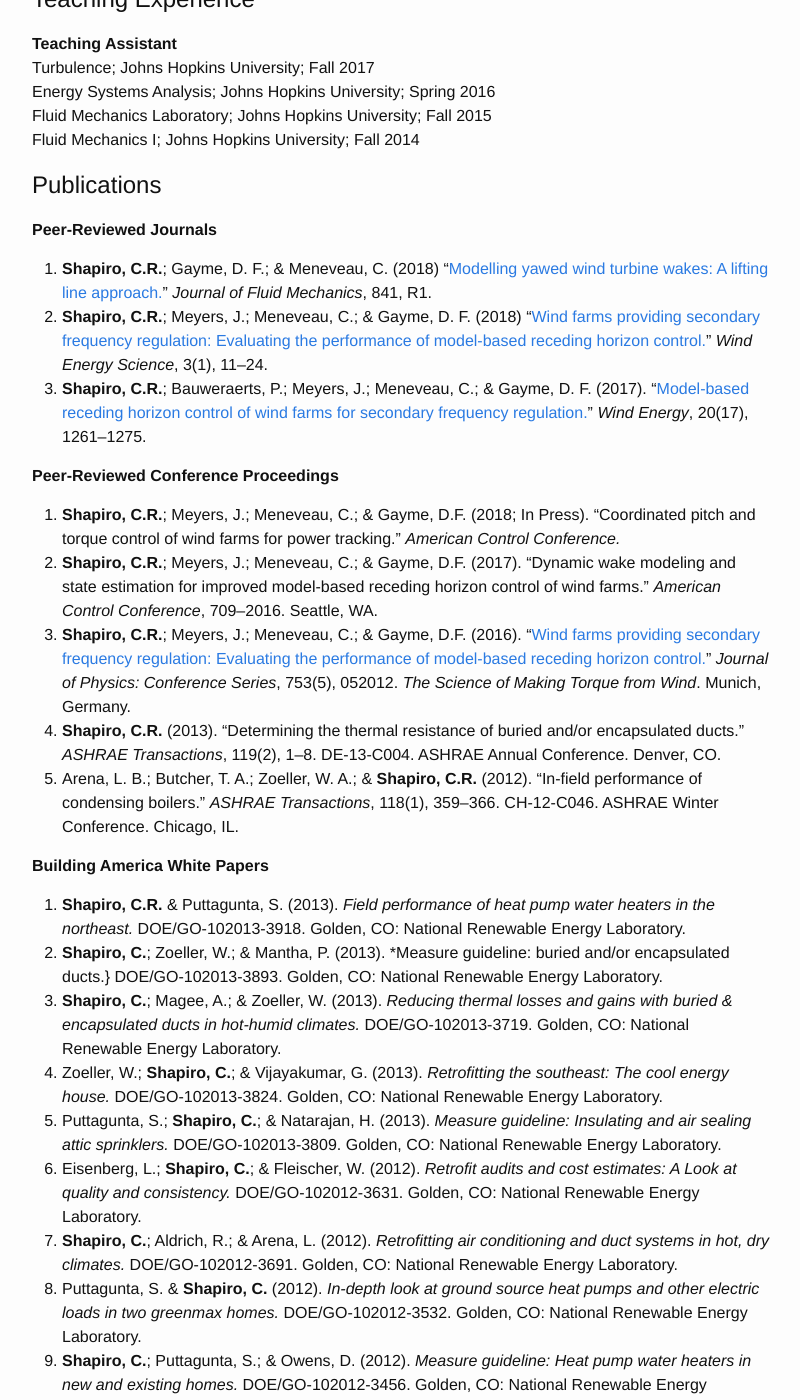
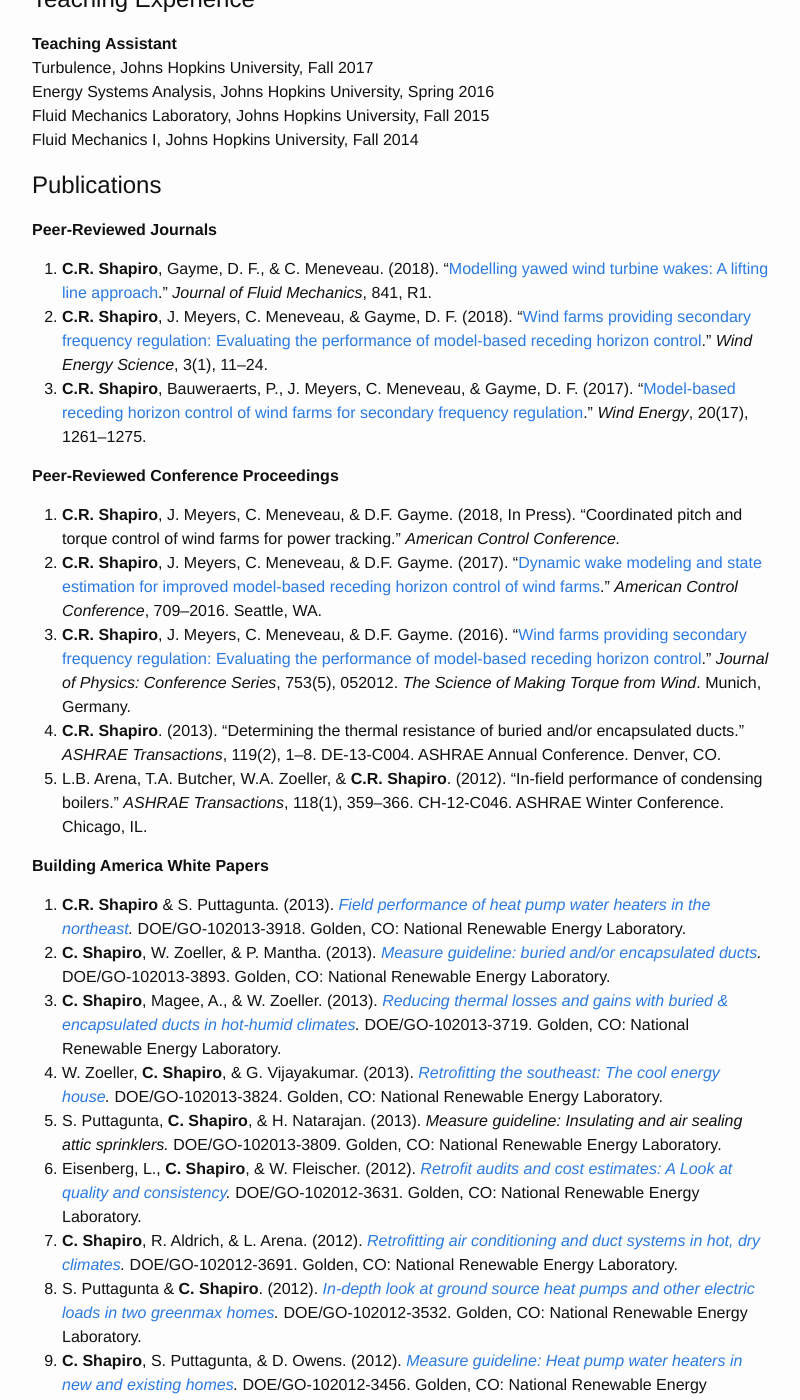
Before and after one commit to crshapiro/crshapiro.github.io, a Jekyll site: the page built from cv.md, in a window 1280 px wide and 1400 px high, scrolled down 1023 px. Shown: the whole window, without its empty margins (238-1038 px from the left). Built offline with Jekyll 4.4.1, drawn with Linux system fonts in a browser that asks for light colours; some of the changed lines change nothing that is shown; some of the changed text lies outside the part shown.

Commit message:
links in cv.

```diff
--- a/cv.md
+++ b/cv.md
@@ -13,56 +13,56 @@
 
 # Work Experience
 **Research Assistant**
-*Johns Hopkins University; Baltimore, MD*
+*Johns Hopkins University, Baltimore, MD*
 *September 2013 -- Present*
 Working under Professors Charles Meneveau and Dennice Gayme on modeling and control of wind farms for grid support applications. Develop simple time-dependent wind-turbine wake models and model-based controllers for  power grid secondary frequency regulation.
 
 **Building Systems Engineer**
-*Steven Winter Associates; Norwalk, CT*
+*Steven Winter Associates, Norwalk, CT*
 *January 2011 -- July 2013*
 Conducted research funded by the Department of Energy on advanced energy technologies in residential buildings through the Building America program. Provided educational outreach to building contractors, energy consultants, utilities, and homeowners to promote energy efficiency best practices in residential buildings.
 
 **System Advisor Model Intern**
-*National Renewable Energy Laboratory; Golden, CO*
+*National Renewable Energy Laboratory, Golden, CO*
 *July 2010 -- November 2010*
 Developed and implemented algorithm to model backtracking for single-axis tracking photovoltaic systems in System Advisor Model. Implemented shading algorithms for PV systems and solar water heating performance models.
 
 **DAAD RISE Intern**
-*Fraunhofer Institute for Building Physics; Kassel, Germany*
+*Fraunhofer Institute for Building Physics, Kassel, Germany*
 *May 2009 -- August 2009*
 Constructed a dynamic model of a district heating system for a neighborhood in Kassel. Ran simulations to assess the optimal design and determine the exergy and efficiency savings of using waste heat from the district heating system.
 
 # Teaching Experience
 **Teaching Assistant**
-Turbulence; Johns Hopkins University; Fall 2017
-Energy Systems Analysis; Johns Hopkins University; Spring 2016
-Fluid Mechanics Laboratory; Johns Hopkins University; Fall 2015
-Fluid Mechanics I; Johns Hopkins University; Fall 2014
+Turbulence, Johns Hopkins University, Fall 2017
+Energy Systems Analysis, Johns Hopkins University, Spring 2016
+Fluid Mechanics Laboratory, Johns Hopkins University, Fall 2015
+Fluid Mechanics I, Johns Hopkins University, Fall 2014
 
 # Publications
 **Peer-Reviewed Journals**
-1. **Shapiro, C.R.**; Gayme, D. F.; & Meneveau, C. (2018) "[Modelling yawed wind turbine wakes: A lifting line approach.](https://doi.org/10.1017/jfm.2018.75)" *Journal of Fluid Mechanics*, 841, R1.
-1. **Shapiro, C.R.**; Meyers, J.; Meneveau, C.; & Gayme, D. F. (2018) "[Wind farms providing secondary frequency regulation: Evaluating the performance of model-based receding horizon control.](https://doi.org/10.5194/wes-3-11-2018)" *Wind Energy Science*, 3(1), 11--24.
-1. **Shapiro, C.R.**; Bauweraerts, P.; Meyers, J.; Meneveau, C.; & Gayme, D. F. (2017). "[Model-based receding horizon control of wind farms for secondary frequency regulation.](https://doi.org/10.1002/we.2093)" *Wind Energy*, 20(17), 1261--1275.
+1. **C.R. Shapiro**, Gayme, D. F., & C. Meneveau. (2018). "[Modelling yawed wind turbine wakes: A lifting line approach](https://doi.org/10.1017/jfm.2018.75)." *Journal of Fluid Mechanics*, 841, R1.
+1. **C.R. Shapiro**, J. Meyers, C. Meneveau, & Gayme, D. F. (2018). "[Wind farms providing secondary frequency regulation: Evaluating the performance of model-based receding horizon control](https://doi.org/10.5194/wes-3-11-2018)." *Wind Energy Science*, 3(1), 11--24.
+1. **C.R. Shapiro**, Bauweraerts, P., J. Meyers, C. Meneveau, & Gayme, D. F. (2017). "[Model-based receding horizon control of wind farms for secondary frequency regulation](https://doi.org/10.1002/we.2093)." *Wind Energy*, 20(17), 1261--1275.
 
 **Peer-Reviewed Conference Proceedings**
 
-1. **Shapiro, C.R.**; Meyers, J.; Meneveau, C.; & Gayme, D.F. (2018; In Press). "Coordinated pitch and torque control of wind farms for power tracking." *American Control Conference.*
-1. **Shapiro, C.R.**; Meyers, J.; Meneveau, C.; & Gayme, D.F. (2017). "Dynamic wake modeling and state estimation for improved model-based receding horizon control of wind farms." *American Control Conference*, 709--2016. Seattle, WA.
-1. **Shapiro, C.R.**; Meyers, J.; Meneveau, C.; & Gayme, D.F. (2016). "[Wind farms providing secondary frequency regulation: Evaluating the performance of model-based receding horizon control.](https://doi.org/10.1088/1742-6596/753/5/052012)" *Journal of Physics: Conference Series*, 753(5), 052012. *The Science of Making Torque from Wind*. Munich, Germany.
-1. **Shapiro, C.R.** (2013). "Determining the thermal resistance of buried and/or encapsulated ducts." *ASHRAE Transactions*, 119(2), 1--8. DE-13-C004. ASHRAE Annual Conference. Denver, CO.
-1. Arena, L. B.; Butcher, T. A.; Zoeller, W. A.; & **Shapiro, C.R.** (2012). "In-field performance of condensing boilers." *ASHRAE Transactions*, 118(1), 359--366. CH-12-C046. ASHRAE Winter Conference. Chicago, IL.
+1. **C.R. Shapiro**, J. Meyers, C. Meneveau, & D.F. Gayme. (2018, In Press). "Coordinated pitch and torque control of wind farms for power tracking." *American Control Conference.*
+1. **C.R. Shapiro**, J. Meyers, C. Meneveau, & D.F. Gayme. (2017). "[Dynamic wake modeling and state estimation for improved model-based receding horizon control of wind farms](https://doi.org/10.23919/ACC.2017.7963036)." *American Control Conference*, 709--2016. Seattle, WA.
+1. **C.R. Shapiro**, J. Meyers, C. Meneveau, & D.F. Gayme. (2016). "[Wind farms providing secondary frequency regulation: Evaluating the performance of model-based receding horizon control](https://doi.org/10.1088/1742-6596/753/5/052012)." *Journal of Physics: Conference Series*, 753(5), 052012. *The Science of Making Torque from Wind*. Munich, Germany.
+1. **C.R. Shapiro**. (2013). "Determining the thermal resistance of buried and/or encapsulated ducts." *ASHRAE Transactions*, 119(2), 1--8. DE-13-C004. ASHRAE Annual Conference. Denver, CO.
+1. L.B. Arena, T.A. Butcher, W.A. Zoeller, & **C.R. Shapiro**. (2012). "In-field performance of condensing boilers." *ASHRAE Transactions*, 118(1), 359--366. CH-12-C046. ASHRAE Winter Conference. Chicago, IL.
 
 **Building America White Papers**
-1. **Shapiro, C.R.** & Puttagunta, S. (2013). *Field performance of heat pump water heaters in the northeast.* DOE/GO-102013-3918. Golden, CO: National Renewable Energy Laboratory.
-1. **Shapiro, C.**; Zoeller, W.; & Mantha, P. (2013). *Measure guideline: buried and/or encapsulated ducts.} DOE/GO-102013-3893. Golden, CO: National Renewable Energy Laboratory.
-1. **Shapiro, C.**; Magee, A.; & Zoeller, W. (2013). *Reducing thermal losses and gains with buried & encapsulated ducts in hot-humid climates.* DOE/GO-102013-3719. Golden, CO: National Renewable Energy Laboratory.
-1. Zoeller, W.; **Shapiro, C.**; & Vijayakumar, G. (2013). *Retrofitting the southeast: The cool energy house.* DOE/GO-102013-3824. Golden, CO: National Renewable Energy Laboratory.
-1. Puttagunta, S.; **Shapiro, C.**; & Natarajan, H. (2013). *Measure guideline: Insulating and air sealing attic sprinklers.* DOE/GO-102013-3809. Golden, CO: National Renewable Energy Laboratory.
-1. Eisenberg, L.; **Shapiro, C.**; & Fleischer, W. (2012). *Retrofit audits and cost estimates: A Look at quality and consistency.* DOE/GO-102012-3631. Golden, CO: National Renewable Energy Laboratory.
-1. **Shapiro, C.**; Aldrich, R.; & Arena, L. (2012). *Retrofitting air conditioning and duct systems in hot, dry climates.* DOE/GO-102012-3691. Golden, CO: National Renewable Energy Laboratory.
-1. Puttagunta, S. & **Shapiro, C.** (2012). *In-depth look at ground source heat pumps and other electric loads in two greenmax homes.* DOE/GO-102012-3532. Golden, CO: National Renewable Energy Laboratory.
-1. **Shapiro, C.**; Puttagunta, S.; & Owens, D. (2012). *Measure guideline: Heat pump water heaters in new and existing homes.* DOE/GO-102012-3456. Golden, CO: National Renewable Energy Laboratory.
+1. **C.R. Shapiro** & S. Puttagunta. (2013). *[Field performance of heat pump water heaters in the northeast](https://www.nrel.gov/docs/fy16osti/64904.pdf).* DOE/GO-102013-3918. Golden, CO: National Renewable Energy Laboratory.
+1. **C. Shapiro**, W. Zoeller, & P. Mantha. (2013). *[Measure guideline: buried and/or encapsulated ducts](https://www1.eere.energy.gov/buildings/publications/pdfs/building_america/measure_guide_buried_encap_ducts.pdf).* DOE/GO-102013-3893. Golden, CO: National Renewable Energy Laboratory.
+1. **C. Shapiro**, Magee, A., & W. Zoeller. (2013). *[Reducing thermal losses and gains with buried & encapsulated ducts in hot-humid climates](https://www1.eere.energy.gov/buildings/publications/pdfs/building_america/encaps_ducts_hothumid.pdf).* DOE/GO-102013-3719. Golden, CO: National Renewable Energy Laboratory.
+1. W. Zoeller, **C. Shapiro**, & G. Vijayakumar. (2013). *[Retrofitting the southeast: The cool energy house](https://www1.eere.energy.gov/buildings/publications/pdfs/building_america/cool_energy_house_retrofit.pdf).* DOE/GO-102013-3824. Golden, CO: National Renewable Energy Laboratory.
+1. S. Puttagunta, **C. Shapiro**, & H. Natarajan. (2013). *Measure guideline: Insulating and air sealing attic sprinklers.* DOE/GO-102013-3809. Golden, CO: National Renewable Energy Laboratory.
+1. Eisenberg, L., **C. Shapiro**, & W. Fleischer. (2012). *[Retrofit audits and cost estimates: A Look at quality and consistency](https://www1.eere.energy.gov/buildings/publications/pdfs/building_america/retrofit_audits_estimates.pdf).* DOE/GO-102012-3631. Golden, CO: National Renewable Energy Laboratory.
+1. **C. Shapiro**, R. Aldrich, & L. Arena. (2012). *[Retrofitting air conditioning and duct systems in hot, dry climates](https://www1.eere.energy.gov/buildings/publications/pdfs/building_america/retrofit_ac_duct_systems.pdf).* DOE/GO-102012-3691. Golden, CO: National Renewable Energy Laboratory.
+1. S. Puttagunta & **C. Shapiro**. (2012). *[In-depth look at ground source heat pumps and other electric loads in two greenmax homes](https://www1.eere.energy.gov/buildings/publications/pdfs/building_america/ground_sourcehp_greenmax.pdf).* DOE/GO-102012-3532. Golden, CO: National Renewable Energy Laboratory.
+1. **C. Shapiro**, S. Puttagunta, & D. Owens. (2012). *[Measure guideline: Heat pump water heaters in new and existing homes](https://www.nrel.gov/docs/fy12osti/53184.pdf).* DOE/GO-102012-3456. Golden, CO: National Renewable Energy Laboratory.
 
 **Trade Journal Articles**
-1. Aldrich, R. & **Shapiro, C.** (2012). "What's new in water heating?" *Home Energy*, September/October, 46-50.
+1. R. Aldrich & **C. Shapiro**. (2012). "[What's new in water heating?](http://homeenergy.org/show/article/nav/hotwater/page/2/id/1808)" *Home Energy*, September/October, 46-50.
```
